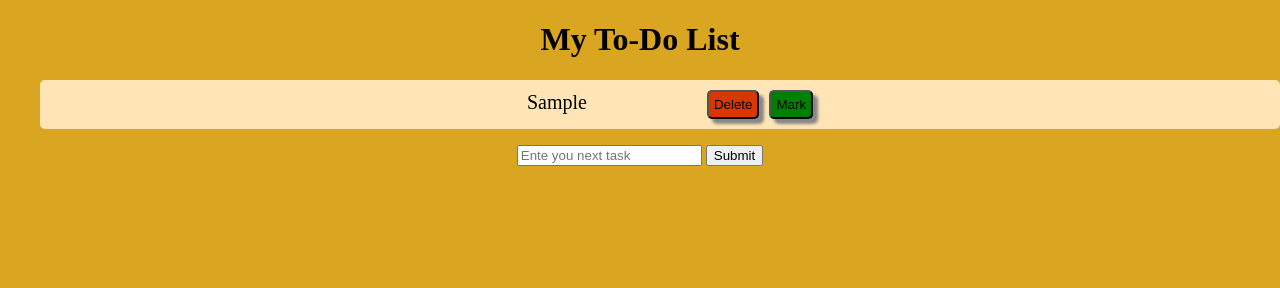
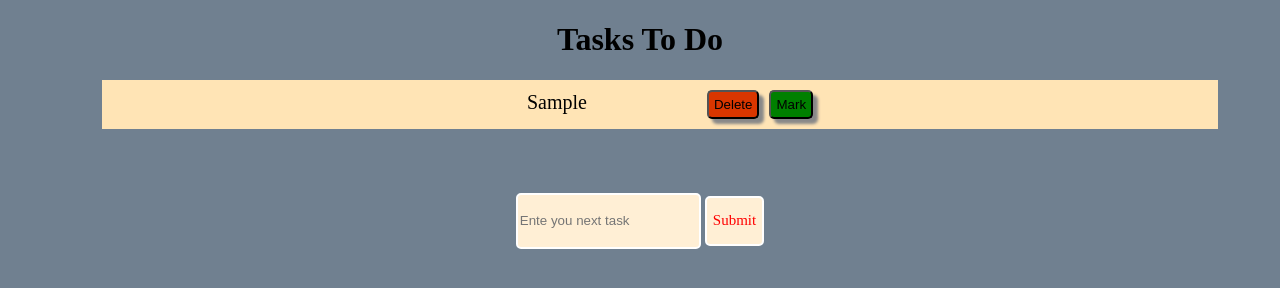
Before and after one commit to MarlenAw/To-Do-List, a website: page index.html in a window 1280 px wide. Both pictures are taken after typing "Sample" into the empty fields and a click on the input "Submit". Drawn offline with Linux system fonts and the light colour scheme; a web font is replaced by a local one.

Commit message:
some css have been added

```diff
--- /dev/null
+++ b/css/style.css
@@ -0,0 +1,38 @@
+body{
+  background-color: #708090;
+  text-align: center;
+  margin: 0 auto;
+  width: 100%;
+}
+h1{
+  font-family: 'Spectral SC', serif;
+}
+
+ul{
+  list-style-type: none;
+}
+
+.toDoForm{
+    margin-top: 5%;
+}
+
+input[type=text] {
+    border: 2px solid #fff;
+    border-radius: 5px;
+    height: 50px;
+    background-color: #FFEFD5;
+}
+
+input[type=submit] {
+  border: 2px solid #fff;
+  border-radius: 5px;
+  height: 50px;
+  background-color: #FFEFD5;
+  color: red;
+  font-size: 15px;
+  font-family: 'Spectral SC', serif;
+}
+
+input[type=submit]:hover {
+  background-color: #FFD700;
+}
--- a/index.html
+++ b/index.html
@@ -3,20 +3,21 @@
   <head>
     <meta charset="utf-8">
     <title>tdd todo</title>
-    <link rel="stylesheet" href="./style.css">
+    <link rel="stylesheet" href="./css/style.css">
+    <link href="https://fonts.googleapis.com/css?family=Spectral+SC" rel="stylesheet">
   </head>
   <body>
-    <h1>My To-Do List</h1>
-    <div id = "todo-container">
+    <h1>Tasks To Do</h1>
+    <div id = "todo-container" class="toDo">
       <!--  the dom is already creating a ul -->
         <!-- <ul>
         </ul> -->
     </div>
-    <form id="add-todo">
-      <input type="text" name="description" value="" placeholder="Ente you next task">
+    <form id="add-todo" class="toDoForm">
+      <input type="text" name="description" value="" placeholder="Ente you next task" required>
       <input type="submit" name="" value="Submit">
     </form>
   </body>
-  <script type="text/javascript" src = "./logic.js"></script>
-  <script type="text/javascript" src = "./dom.js"></script>
+  <script type="text/javascript" src = "./javascript/logic.js"></script>
+  <script type="text/javascript" src = "./javascript/dom.js"></script>
 </html>
--- a/dom.js
+++ b/javascript/dom.js
@@ -14,8 +14,10 @@
     //style for list
     todoNode.style.backgroundColor = "#FFE4B5";
     todoNode.style.fontSize = "20px";
-    todoNode.style.width = "auto";
-    todoNode.style.borderRadius = "5px";
+    todoNode.style.width = "90%";
+    todoNode.style.alignText = "center";
+    todoNode.style.margin = "0 auto";
+
 
 
 
--- a/style.css
+++ /dev/null
@@ -1,10 +0,0 @@
-body{
-  background-color: #DAA520;
-  text-align: center;
-  margin: 0 auto;
-  width: 100%;
-}
-
-ul{
-  list-style-type: none;
-}
```
Also changed, not shown: javascript/logic.js (renamed from logic.js), javascript/test.js (renamed from test.js).
